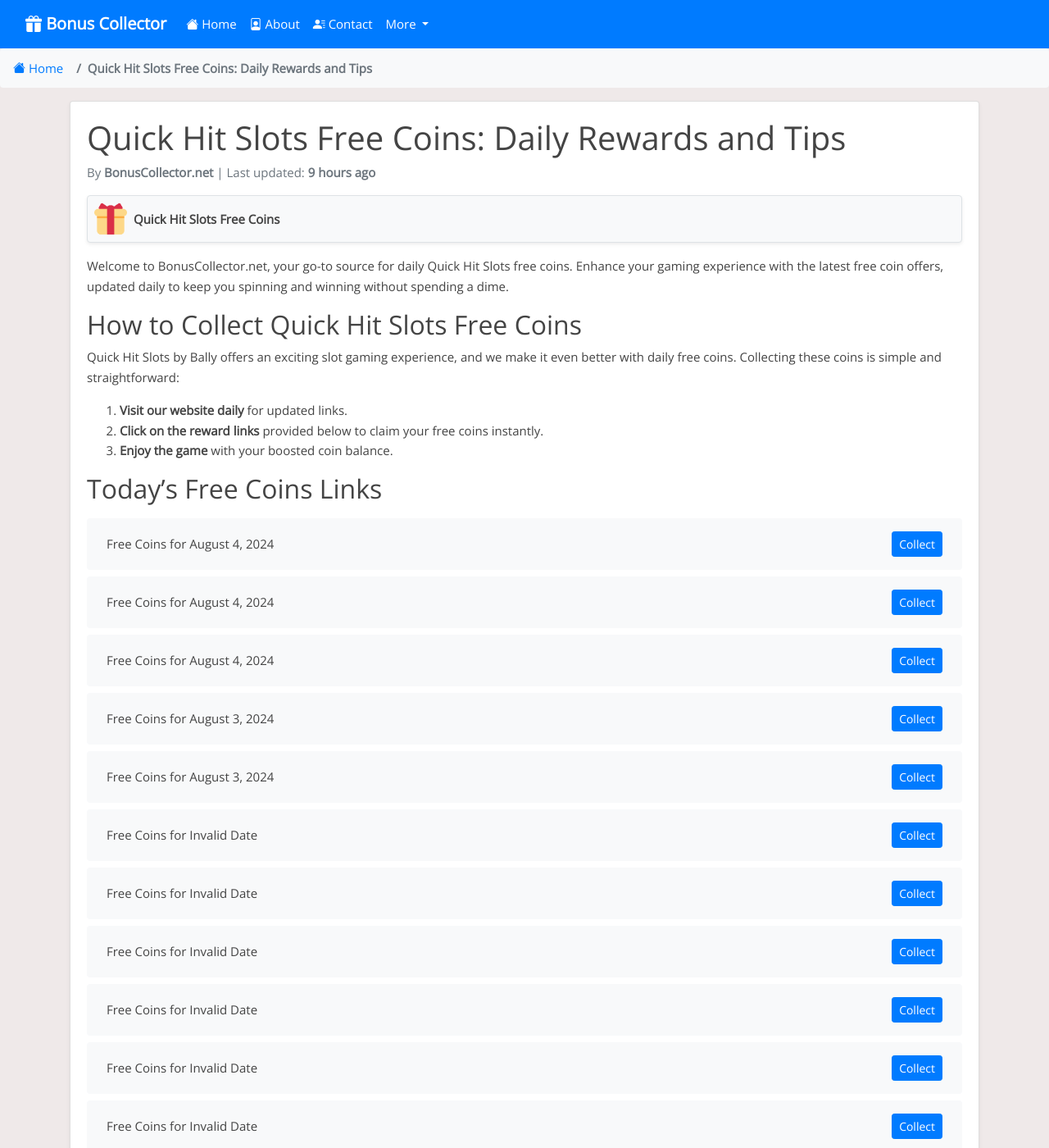
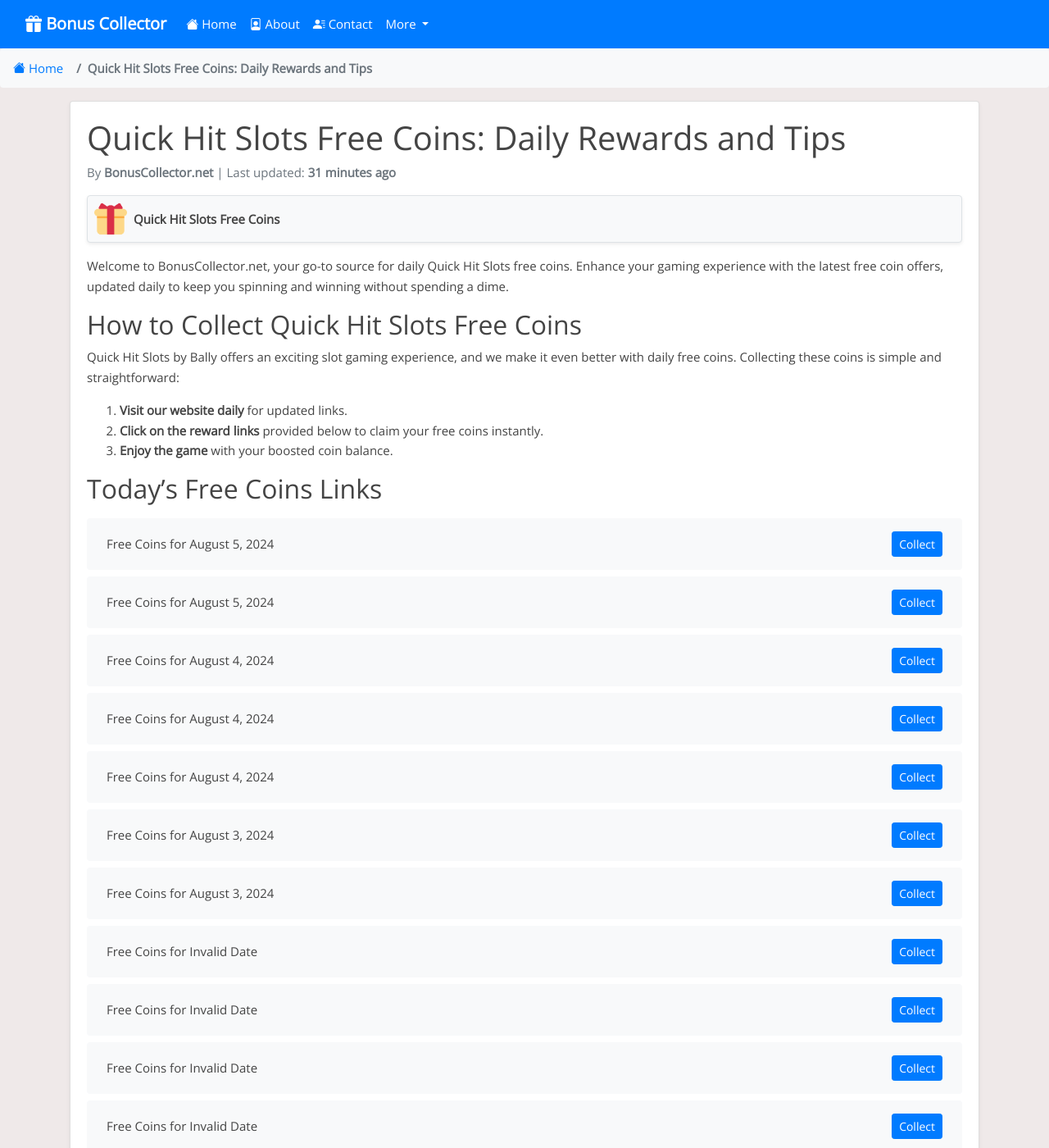
Before and after one commit to Prollad99/bs-net, a Jekyll site: the page built from _posts/2024-08-01-quick-hit-slots.md, in a window 1280 px wide and 1400 px high. Shown: the whole window at 82% size. Built offline with Jekyll 4.4.1, drawn with Linux system fonts in a browser that asks for light colours; nearby versions of some CDN libraries; comment, search, counter and statistics services are not loaded.

Commit message:
Update quick-hit-slots reward links and last modified date

```diff
--- a/_data/include_files.yml
+++ b/_data/include_files.yml
@@ -71,7 +71,7 @@
   last_modified: 2024-08-04 06:24:12
 
 quick-hit-slots.html:
-  last_modified: 2024-08-04 18:37:20
+  last_modified: 2024-08-05 03:37:08
 
 heart-of-vegas.html:
   last_modified: 2024-08-05 03:15:33
--- a/_includes/quick-hit-slots.html
+++ b/_includes/quick-hit-slots.html
@@ -1,4 +1,12 @@
 <ul class="list-group mt-3 mb-4">
+  <li class="list-group-item d-flex justify-content-between align-items-center">
+    <span>Free Coins for August 5, 2024</span>
+    <a href="https://quickhitslots.jckpt.me/13767f23d8" class="btn btn-primary btn-sm">Collect</a>
+  </li>
+  <li class="list-group-item d-flex justify-content-between align-items-center">
+    <span>Free Coins for August 5, 2024</span>
+    <a href="https://quickhitslots.jckpt.me/5215111271" class="btn btn-primary btn-sm">Collect</a>
+  </li>
   <li class="list-group-item d-flex justify-content-between align-items-center">
     <span>Free Coins for August 4, 2024</span>
     <a href="https://quickhitslots.jckpt.me/f699ab8075" class="btn btn-primary btn-sm">Collect</a>
@@ -391,12 +399,4 @@
     <span>Free Coins for Invalid Date</span>
     <a href="https://quickhitslots.jckpt.me/44b90dbb90" class="btn btn-primary btn-sm">Collect</a>
   </li>
-  <li class="list-group-item d-flex justify-content-between align-items-center">
-    <span>Free Coins for Invalid Date</span>
-    <a href="https://quickhitslots.jckpt.me/bebed3addd" class="btn btn-primary btn-sm">Collect</a>
-  </li>
-  <li class="list-group-item d-flex justify-content-between align-items-center">
-    <span>Free Coins for Invalid Date</span>
-    <a href="https://quickhitslots.jckpt.me/455f8f761b" class="btn btn-primary btn-sm">Collect</a>
-  </li>
 </ul>
```
Also changed, not shown: links-json/quick-hit-slots.json (+8 -6 lines).
